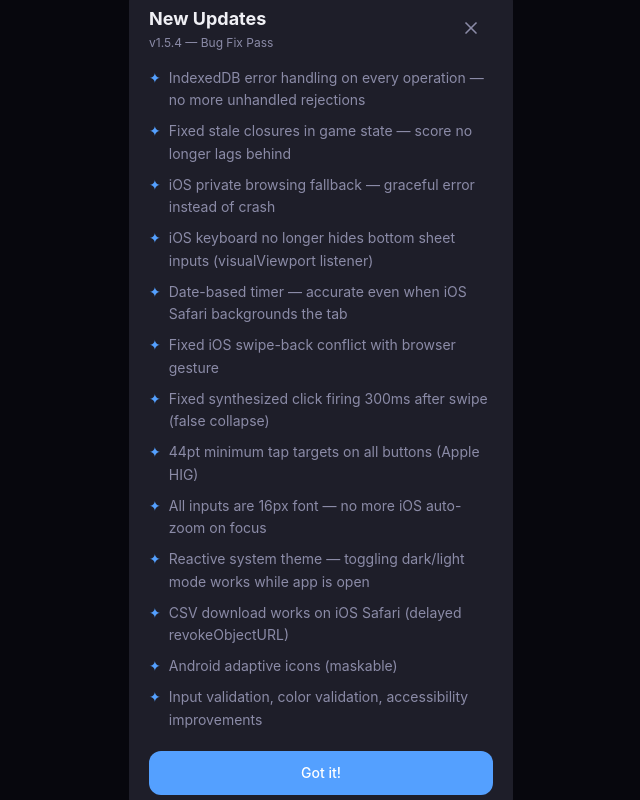
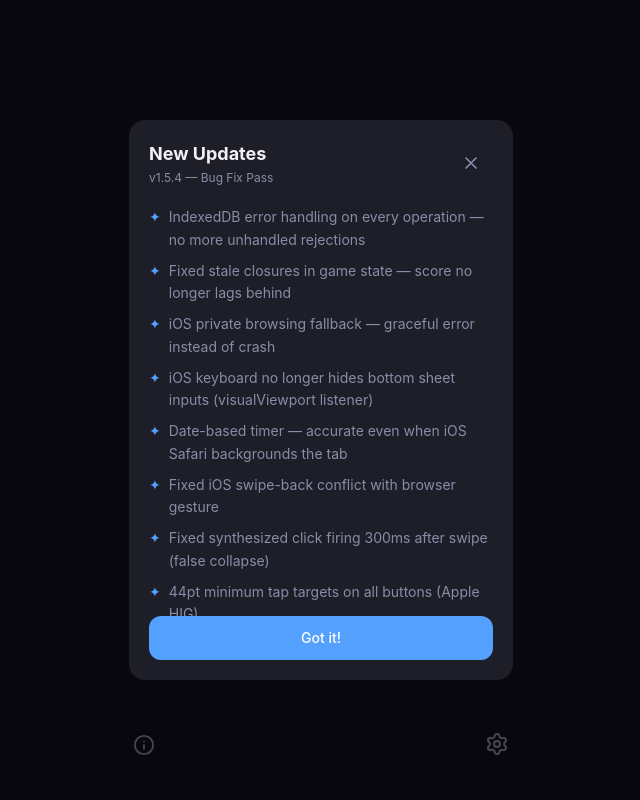
Before and after one commit to sulie-macquoid/Sidequester, a React (Vite) app: page / in a window 1280 px wide. Shown: the whole page, without its empty margins (319-959 px from the left). Built offline with nearby package versions, Linux system fonts and the light colour scheme.

Commit message:
v1.5.4 — Constrain update popup with scrollable list

```diff
--- a/src/components/UpdatePopup.tsx
+++ b/src/components/UpdatePopup.tsx
@@ -33,11 +33,11 @@ export default function UpdatePopup({ open, onClose }: Props) {
         onClick={onClose}
       >
         <motion.div
-          className="w-full max-w-sm rounded-2xl p-5"
-          style={{ backgroundColor: 'var(--surface)' }}
+          className="w-full max-w-sm rounded-2xl flex flex-col"
+          style={{ backgroundColor: 'var(--surface)', maxHeight: '70vh' }}
           onClick={e => e.stopPropagation()}
         >
-          <div className="flex items-center justify-between mb-4">
+          <div className="flex items-center justify-between p-5 pb-0 shrink-0">
             <div>
               <h2 className="text-lg font-bold" style={{ color: 'var(--text-primary)' }}>
                 New Updates
@@ -51,7 +51,8 @@ export default function UpdatePopup({ open, onClose }: Props) {
             </button>
           </div>
 
-          <ul className="space-y-2 mb-5">
+          <div className="overflow-y-auto p-5">
+            <ul className="space-y-2">
               {latest.items.map((item, i) => (
                 <li key={i} className="flex gap-2 text-sm leading-relaxed" style={{ color: 'var(--text-secondary)' }}>
                   <span style={{ color: '#54A0FF' }}>✦</span>
@@ -59,7 +60,9 @@ export default function UpdatePopup({ open, onClose }: Props) {
                 </li>
               ))}
             </ul>
+          </div>
 
+          <div className="p-5 pt-0 shrink-0">
             <button
               onClick={onClose}
               className="w-full py-3 rounded-xl text-sm font-medium"
@@ -67,6 +70,7 @@ export default function UpdatePopup({ open, onClose }: Props) {
             >
               Got it!
             </button>
+          </div>
         </motion.div>
       </motion.div>
     </>
```
Lines whose indentation alone changed are shown as unchanged.
